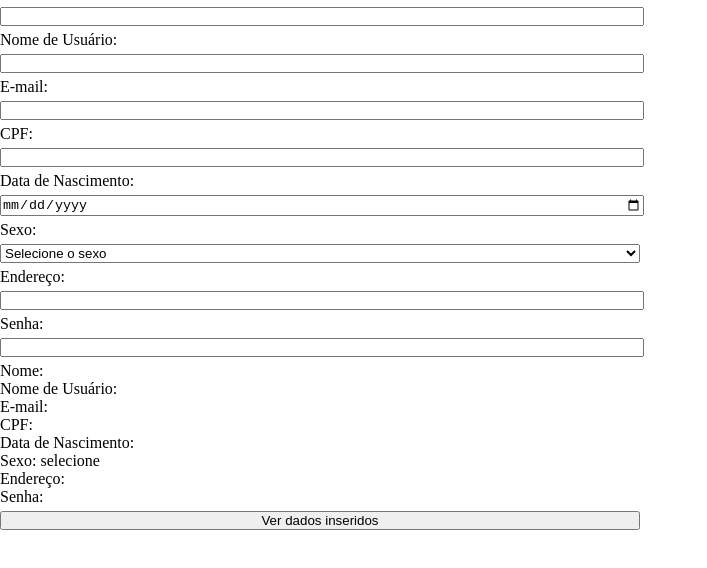
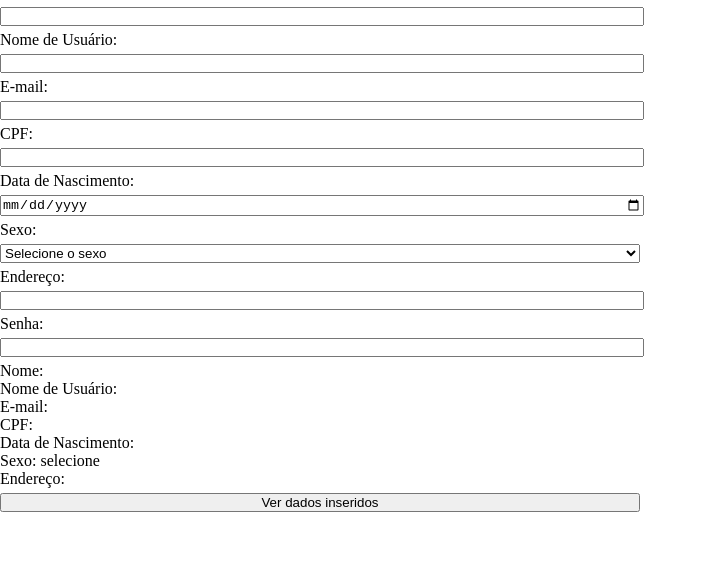
Before and after one commit to batistadaniel/formulario-com-respostas, a plain HTML site: page index.html in a window 1280 px wide. Both pictures are taken after a click on the button "Ver dados inseridos". Shown: the part 58-626 px from the top of the page, without its empty margins (0-707 px from the left). Drawn offline with Linux system fonts and the light colour scheme.

Commit message:
Update index.html

```diff
--- a/index.html
+++ b/index.html
@@ -88,8 +88,7 @@
             CPF: ${cpf}<br>
             Data de Nascimento: ${dataNascimento}<br>
             Sexo: ${sexo}<br>
-            Endereço: ${endereco}<br>
-            Senha: ${senha}`;
+            Endereço: ${endereco}<br>`;
 
         }
     </script>
```
